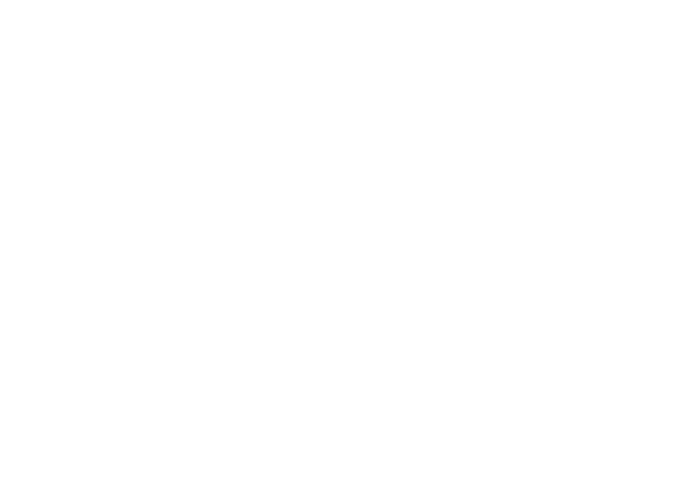
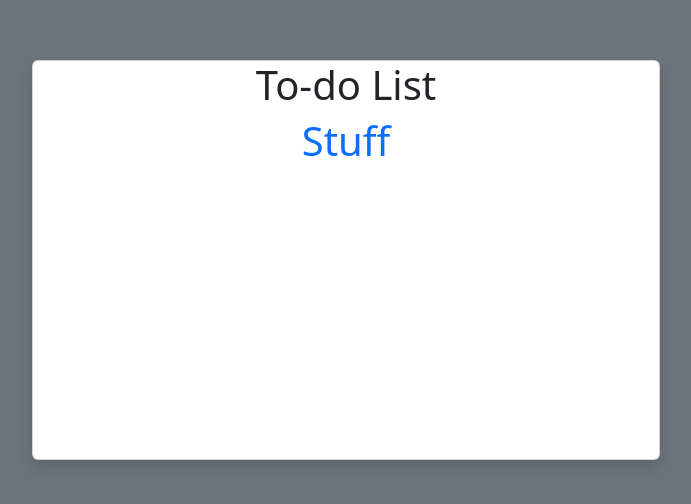
Before and after one commit to Joshtdale/todo-list, a React (Create React App) app in the folder app/: page / in a window 1280 px wide. Shown: the part 140-644 px from the top of the page, without its empty margins (294-985 px from the left). Built offline with nearby package versions, Linux system fonts and the light colour scheme.

Commit message:
card layout

```diff
--- a/app/package.json
+++ b/app/package.json
@@ -3,6 +3,7 @@
   "version": "0.1.0",
   "private": true,
   "dependencies": {
+    "bootstrap": "^5.2.2",
     "react": "^18.2.0",
     "react-dom": "^18.2.0",
     "react-scripts": "5.0.1"
--- a/app/src/App.js
+++ b/app/src/App.js
@@ -1,9 +1,10 @@
-
+import { useState } from 'react'
+import React from 'react';
 
 function App(){
     return (
         <div>
-
+            <h1 className='text-center text-primary'>Stuff</h1>
         </div>
     )
 }
--- a/app/src/index.js
+++ b/app/src/index.js
@@ -1,10 +1,27 @@
 import React from 'react';
 import ReactDOM from 'react-dom/client';
+import 'bootstrap/dist/css/bootstrap.min.css';
+import 'bootstrap/dist/js/bootstrap.min.js'
 import App from './App';
 
 const root = ReactDOM.createRoot(document.getElementById('root'));
 root.render(
   <React.StrictMode>
-    <App />
+    <div className='container-fluid vh-100 vw-100 d-flex justify-content-center align-items-center bg-secondary'>
+      <div className="card h-50 w-50 shadow">
+        <div className="row">
+          <div className="col">
+            <h1 className='text-center'>To-do List</h1>
+          </div>
+        </div>
+
+        <div className="row">
+          <div className="col">
+            <App />
+
+          </div>
+        </div>
+      </div>
+    </div>
   </React.StrictMode>
 );
```
Also changed, not shown: 1 other file (tests, documents, lock files or other folders).
